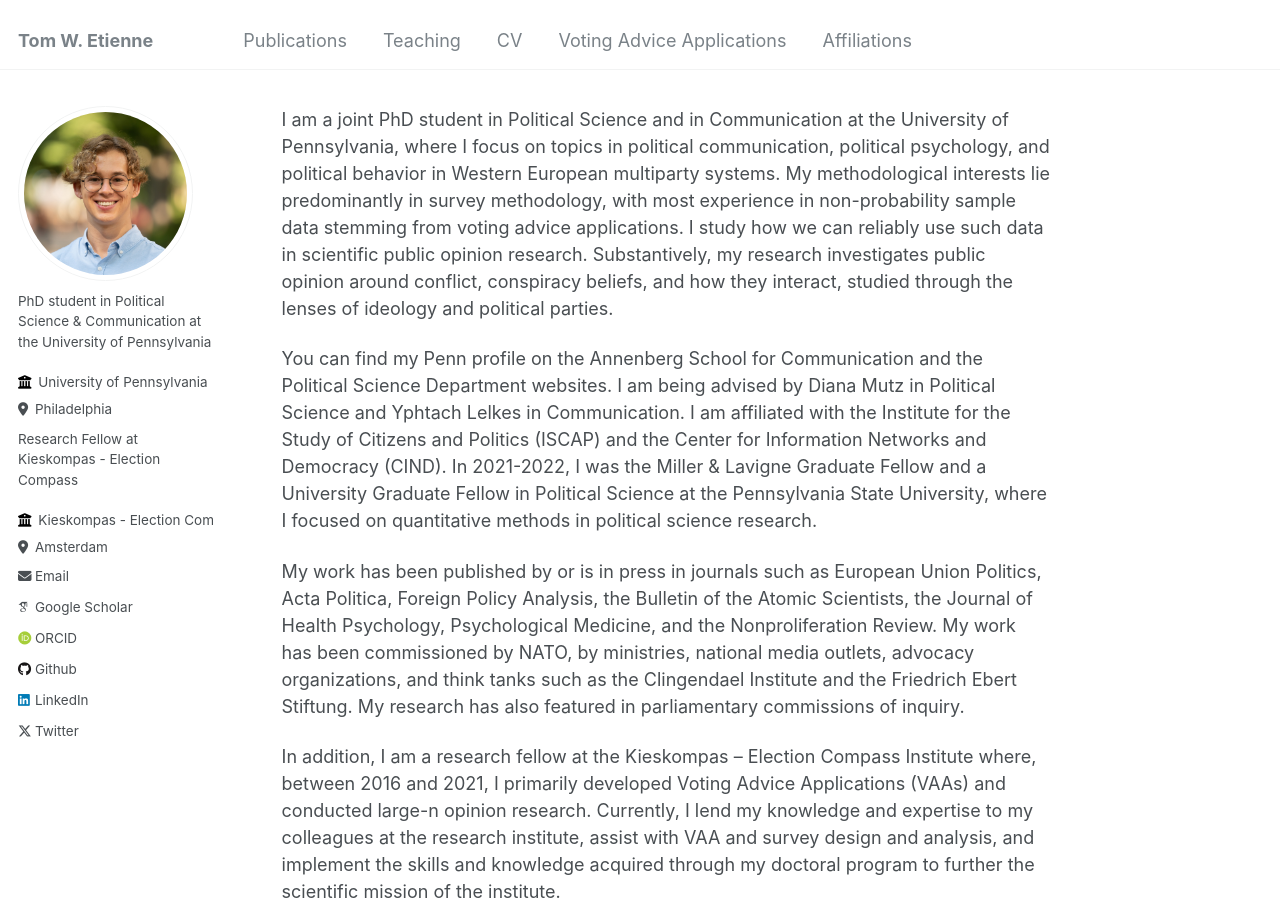
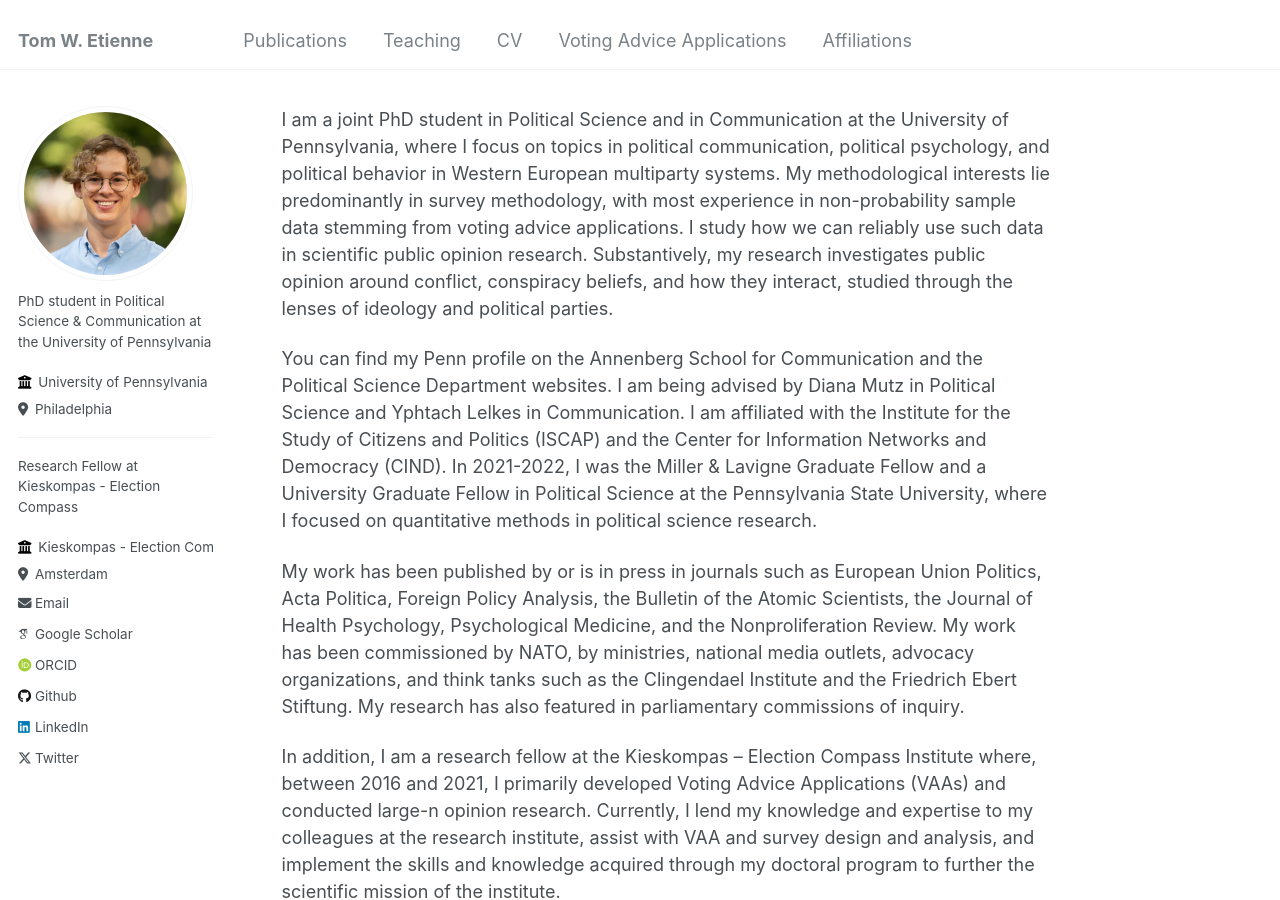
Before and after one commit to tomwetienne/tomwetienne.github.io, a Jekyll site: the page built from _pages/about.md, in a window 1280 px wide and 900 px high. Built offline with Jekyll 4.4.1, drawn with Linux system fonts in a browser that asks for light colours; some web fonts are replaced.

Commit message:
Update author-profile.html

```diff
--- a/_includes/author-profile.html
+++ b/_includes/author-profile.html
@@ -34,6 +34,7 @@
     </ul>
   </div>
 
+  <hr width="100%" size="2">
 <!-- JOB 2  -->
   <div class="author__content">
     <!--<h3 class="author__name">{{ author.name }}</h3>-->
```
